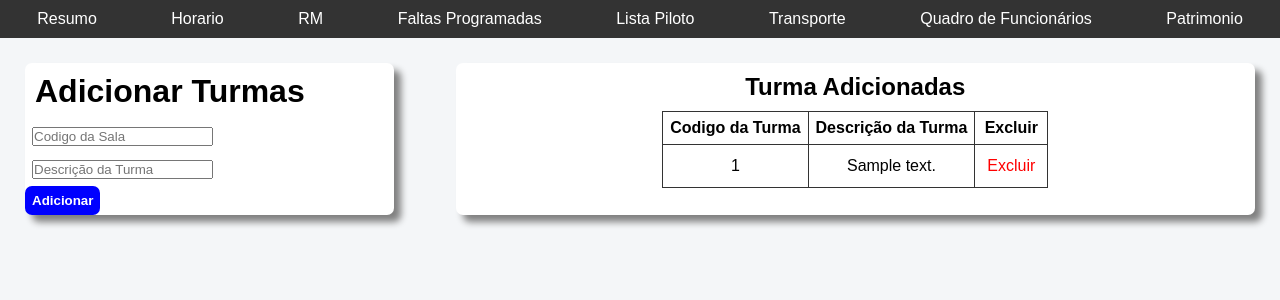
After one commit to wsvantier/caipunas, a Flask app: page /lp/ in a window 1280 px wide. The commit adds this page. Shown: the top 300 px of the page. Run offline with Flask 3, Linux system fonts and the light colour scheme; tables that the repository leaves empty hold one stand-in row (values such as "Sample post").

Commit message:
Criado a parte do gerenciamento das turma e o menu dropdown Lista Piloto de forma dinamica

```diff
--- a/app.py
+++ b/app.py
@@ -2,6 +2,7 @@ from flask import Flask
 from models import db
 from blueprints.faltas import faltas_bp
 from blueprints.rm import rm_bp
+from blueprints.lp import lp_bp
 
 
 app = Flask(__name__)
@@ -11,6 +12,7 @@ db.init_app(app)
 
 app.register_blueprint(faltas_bp)
 app.register_blueprint(rm_bp)
+app.register_blueprint(lp_bp)
 
 if __name__ == '__main__':
     with app.app_context():
--- a/blueprints/faltas.py
+++ b/blueprints/faltas.py
@@ -2,6 +2,7 @@ from flask import Blueprint, render_template, request, redirect, url_for, jsonif
 import calendar
 from datetime import datetime
 from models import db,Falta
+from dropmenu import turmas
 
 faltas_bp = Blueprint('faltas', __name__, url_prefix='/faltas')
 
@@ -19,7 +20,8 @@ def home():
     meses = ['Janeiro', 'Fevereiro', 'Março', 'Abril', 'Maio', 'Junho', 'Julho', 'Agosto', 'Setembro','Outubro','Novembro','Dezembro']
     meses_futuros= [x for x in meses if meses.index(x) >= mes-1]
 
-    return render_template('faltas.html', semanas = semanas, mes = meses[datetime.now().month-1], ano = ano, meses = meses_futuros, dia = dia)
+    salas = turmas()
+    return render_template('faltas.html', semanas = semanas, mes = meses[datetime.now().month-1], ano = ano, meses = meses_futuros, dia = dia, turmas=salas)
 
 
 @faltas_bp.route('/inserir', methods = ['POST'])
--- /dev/null
+++ b/blueprints/lp.py
@@ -0,0 +1,41 @@
+from flask import Blueprint, render_template, request, redirect, url_for, jsonify
+from models import db, Turma
+from dropmenu import turmas
+
+lp_bp = Blueprint('lp', __name__, url_prefix='/lp')
+
+@lp_bp.route('/')
+def home():
+    dados = turmas()
+    return render_template('lp.html', turmas=dados)
+
+@lp_bp.route('/inserir', methods=['POST'])
+def add_turma():
+    codigo = request.form['codigoForm']
+    turma = request.form['turmaForm']
+
+    busca = Turma.query.filter_by(id = codigo).first()
+
+    if not busca:
+        nova_turma = Turma(id = codigo, desc = turma)
+        db.session.add(nova_turma)
+        db.session.commit()
+
+    return redirect(url_for('lp.home'))
+
+@lp_bp.route('/api/v1/dados')
+def dados():
+
+    query = Turma.query.all()
+    dados = [{'id':x.id, 'desc':x.desc} for x in query]
+
+    return jsonify(dados)
+
+
+@lp_bp.route('/delete/<int:id>')
+def excluir(id):
+    busca = Turma.query.get(id)
+    db.session.delete(busca)
+    db.session.commit()
+
+    return redirect(url_for('lp.home'))
--- a/blueprints/rm.py
+++ b/blueprints/rm.py
@@ -1,11 +1,13 @@
 from flask import Blueprint, render_template, request, redirect, url_for, jsonify
 from models import db, Rm
+from dropmenu import turmas
 
 rm_bp = Blueprint('rm', __name__, url_prefix='/rm')
 
 @rm_bp.route('/')
 def home():
-    return render_template('rm.html')
+    turma = turmas()
+    return render_template('rm.html', turmas=turma)
 
 @rm_bp.route('/api/v1/dados')
 def dados():
--- /dev/null
+++ b/dropmenu.py
@@ -0,0 +1,7 @@
+from models import db, Turma, Transporte
+
+def turmas() -> list:
+    turmas = Turma.query.all()
+    dados = [x.desc for x in turmas]
+
+    return dados
--- /dev/null
+++ b/static/css/lp.css
@@ -0,0 +1,69 @@
+main{
+  display: flex;
+  justify-content: space-around;
+  padding: 25px;
+  gap: 5%
+
+}
+
+h1{
+  margin: 10px;
+}
+
+div, section{
+  background: #FFF;
+  border-radius: 7px;
+  box-shadow: 7px 7px 7px gray;
+  min-width: 30%;
+}
+div{
+  max-height: 200px;
+
+}
+
+div form input{
+  margin: 7px;
+}
+
+section{
+  flex: 1 1 auto;
+  text-align: center;
+  padding-bottom: 20px;
+}
+
+section table{
+  margin: auto;
+}
+
+table, td, th, tr{
+  border: 1px solid #333;
+  border-collapse: collapse;
+}
+
+th, td{
+  padding: 7px;
+}
+
+td a {
+  padding: 5px;
+}
+
+.excluir{
+  color: red;
+  text-decoration: none;
+}
+
+.excluir:hover{
+  color: #FFF;
+  background: darkred;
+}
+
+#add{
+  background: blue;
+  border: none;
+  color: #FFF;
+  font-weight: bold;
+  padding: 7px;
+  border-radius: 7px;
+  margin: auto;
+}
--- /dev/null
+++ b/static/js/lp.js
@@ -0,0 +1,17 @@
+async function CarregarDados() {
+
+    const tabela = document.getElementById('turmas')
+
+    const req = await fetch('/lp/api/v1/dados')
+    const dados = await req.json()
+
+    dados.forEach(element => {
+
+        const linha = document.createElement('tr')
+        linha.innerHTML = `<td> ${element.id} </td> <td> ${element.desc} </td> <td><a href="/lp/delete/${element.id}" class='excluir'>Excluir</a></td>`
+        tabela.appendChild(linha)
+    })
+
+}
+
+addEventListener('DOMContentLoaded', CarregarDados())
--- a/templates/base.html
+++ b/templates/base.html
@@ -14,21 +14,18 @@
             <li><a href="#"> Horario </a></li>
             <li><a href="{{url_for('rm.home')}}"> RM </a></li>
 	    <li><a href="{{url_for('faltas.home')}}"> Faltas Programadas </a></li>
-            <li><a> Lista Piloto </a>
+            <li><a href="{{url_for('lp.home')}}"> Lista Piloto </a>
                 <ul class="sub">
-                    <li><a href="#">Pré I e II</a></li>
-                    <li><a href="#">1º Ano </a></li>
-                    <li><a href="#">2º e 3º Ano </a></li>
-                    <li><a href="#">4º e 5º Ano </a></li>
+                    {% for x in turmas %}
+                        <li><a href="#">{{ x }}</a></li>
+                    {% endfor %}
                 </ul>
             </li>
-            <li><a> Transporte </a>
+            <li><a href="#"> Transporte </a>
                 <ul class="sub">
-                    <li><a href="#">Antônio</a></li>
-                    <li><a href="#">Leo</a></li>
-                    <li><a href="#">Noel</a></li>
-                    <li><a href="#">Micro</a></li>
-                    <li><a href="#">Não utilizam</a></li>
+                    {% for x in transportes %}
+                        <li><a href="#">{{ x }}</a></li>
+                    {% endfor %}
                 </ul>
             </li>
             <li><a href="#"> Quadro de Funcionários </a></li>
--- /dev/null
+++ b/templates/lp.html
@@ -0,0 +1,34 @@
+{% extends 'base.html'%}
+
+{% block titulo %} Gerenciamento de Turmas {% endblock %}
+
+{% block conteudo %}
+<link rel="stylesheet" href="{{url_for('static', filename='css/lp.css')}}">
+<main>
+
+    <div>
+        <h1> Adicionar Turmas </h1>
+        <form action="/lp/inserir" method="post">
+            <input type="number" name="codigoForm" id="codigoForm" placeholder="Codigo da Sala" required><br>
+            <input type="text" name="turmaForm" id="turmaForm" placeholder="Descrição da Turma" required><br>
+            <input type="submit" value="Adicionar" id="add">
+
+        </form>
+    </div>
+    <section>
+        <h1> Turma Adicionadas </h1>
+        <table>
+            <thead>
+                <th>Codigo da Turma</th>
+                <th> Descrição da Turma</th>
+                <th> Excluir </th>
+            </thead>
+            <tbody id="turmas">
+                <!-- Dados seram introduzidos via JS -->
+        </table>
+    </section>
+
+</main>
+<script src="{{url_for('static', filename='js/lp.js')}}"></script>
+
+{% endblock %}
```
Also changed, not shown: models.py (+9 -0 lines).
